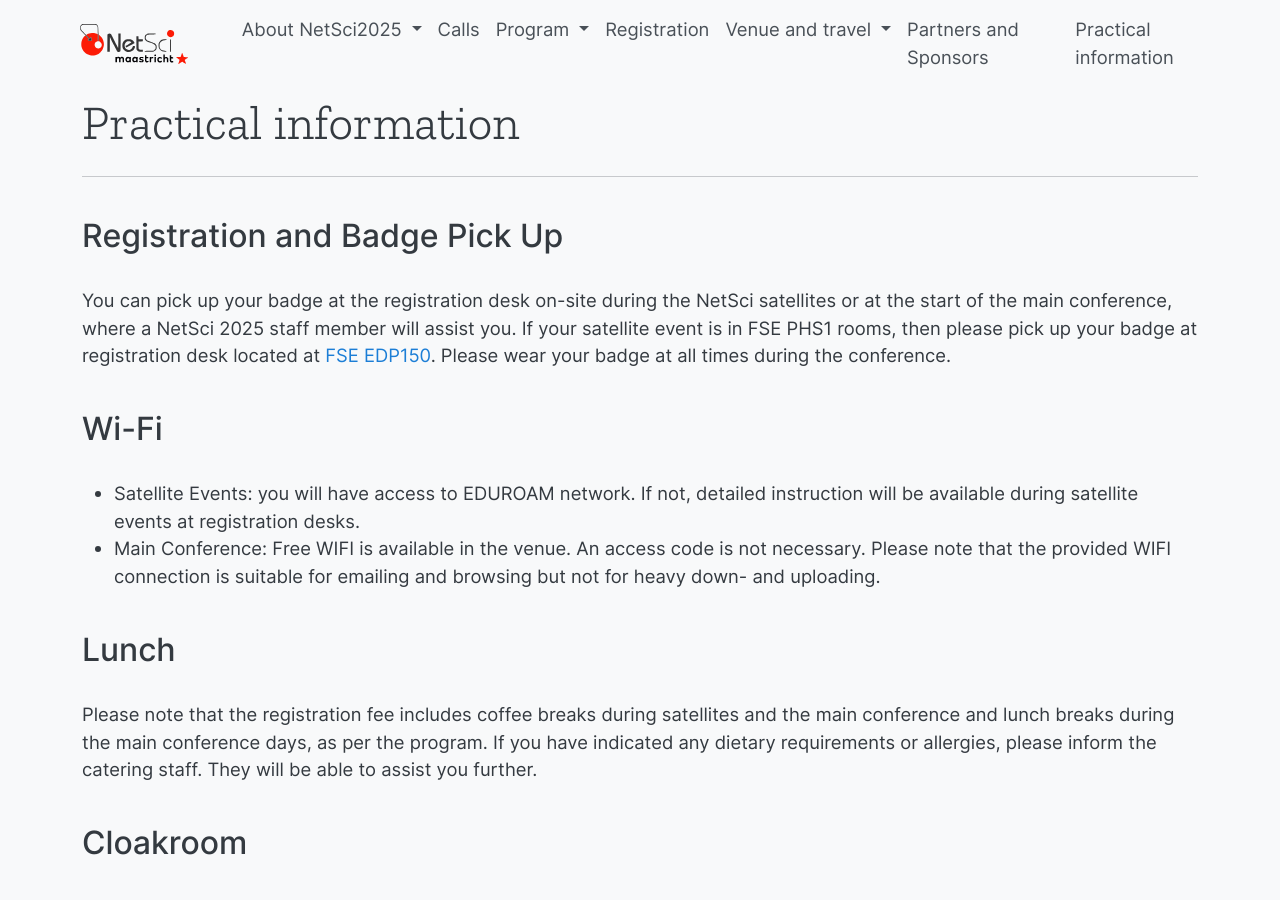
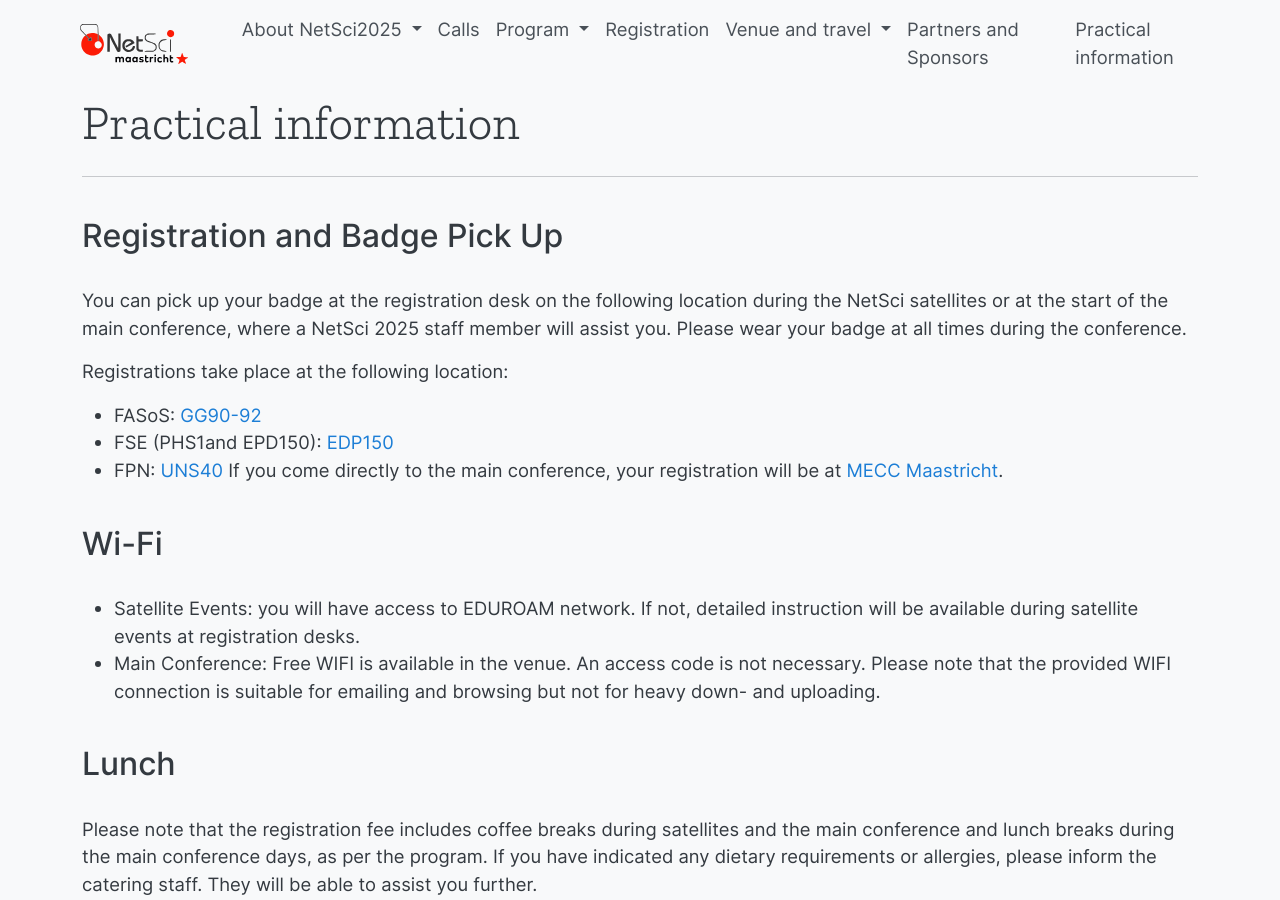
Before and after one commit to NetSci2025/netsci2025.github.io, a Jekyll site: the page built from practical_info.md, in a window 1280 px wide and 900 px high. Built offline with Jekyll 4.4.1, drawn with Linux system fonts in a browser that asks for light colours.

Commit message:
Update practical_info.md

```diff
--- a/practical_info.md
+++ b/practical_info.md
@@ -11,7 +11,15 @@ permalink: /practical_info/
 
 Registration and Badge Pick Up
 ------------------------------
-You can pick up your badge at the registration desk on-site during the NetSci satellites or at the start of the main conference, where a NetSci 2025 staff member will assist you. If your satellite event is in FSE PHS1 rooms, then please pick up your badge at registration desk located at [FSE EDP150]( https://maps.app.goo.gl/MMmtLs3pW2aWT6DU8). Please wear your badge at all times during the conference.
+You can pick up your badge at the registration desk on the following location during the NetSci satellites or at the start of the main conference, where a NetSci 2025 staff member will assist you. Please wear your badge at all times during the conference.
+
+Registrations take place at the following location:
+- FASoS: [GG90-92](https://maps.app.goo.gl/Es4gXeNqmXDfCEC47)
+- FSE (PHS1and EPD150): [EDP150](https://maps.app.goo.gl/MMmtLs3pW2aWT6DU8)
+- FPN: [UNS40](https://maps.app.goo.gl/yTF7bU3pdtQfGmG78)
+If you come directly to the main conference, your registration will be at [MECC Maastricht](https://www.google.com/maps/dir//Forum+100,+6229+GS+Maastricht/@50.8378029,5.7106924,17z/data=!4m8!4m7!1m0!1m5!1m1!1s0x47c0e984d23c2ceb:0x632331a6bf613f76!2m2!1d5.713183!2d50.837747?entry=ttu&g_ep=EgoyMDI1MDUyMS4wIKXMDSoJLDEwMjExNDU1SAFQAw%3D%3D).
+
+
 
 Wi-Fi
 -----
```
